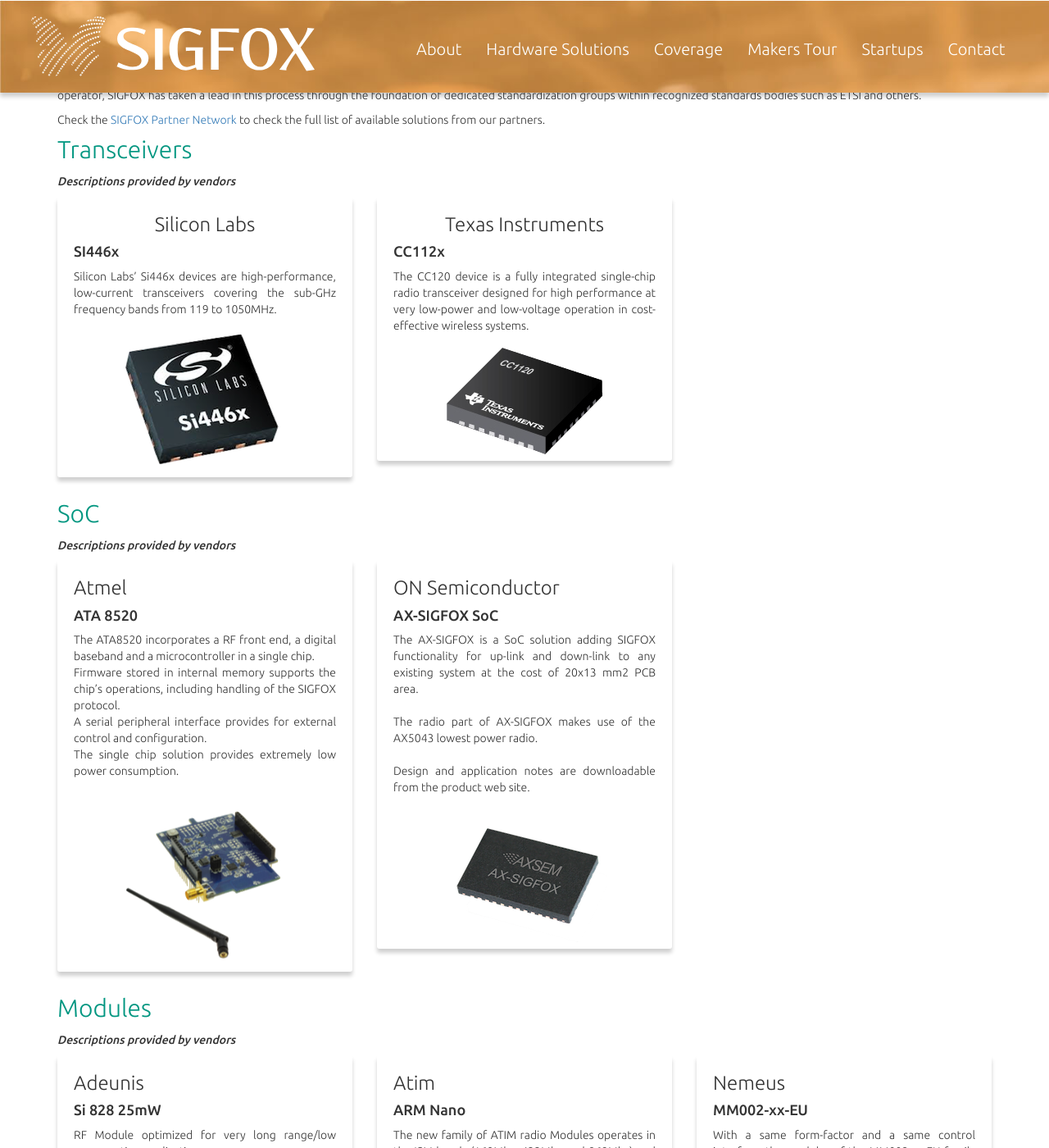
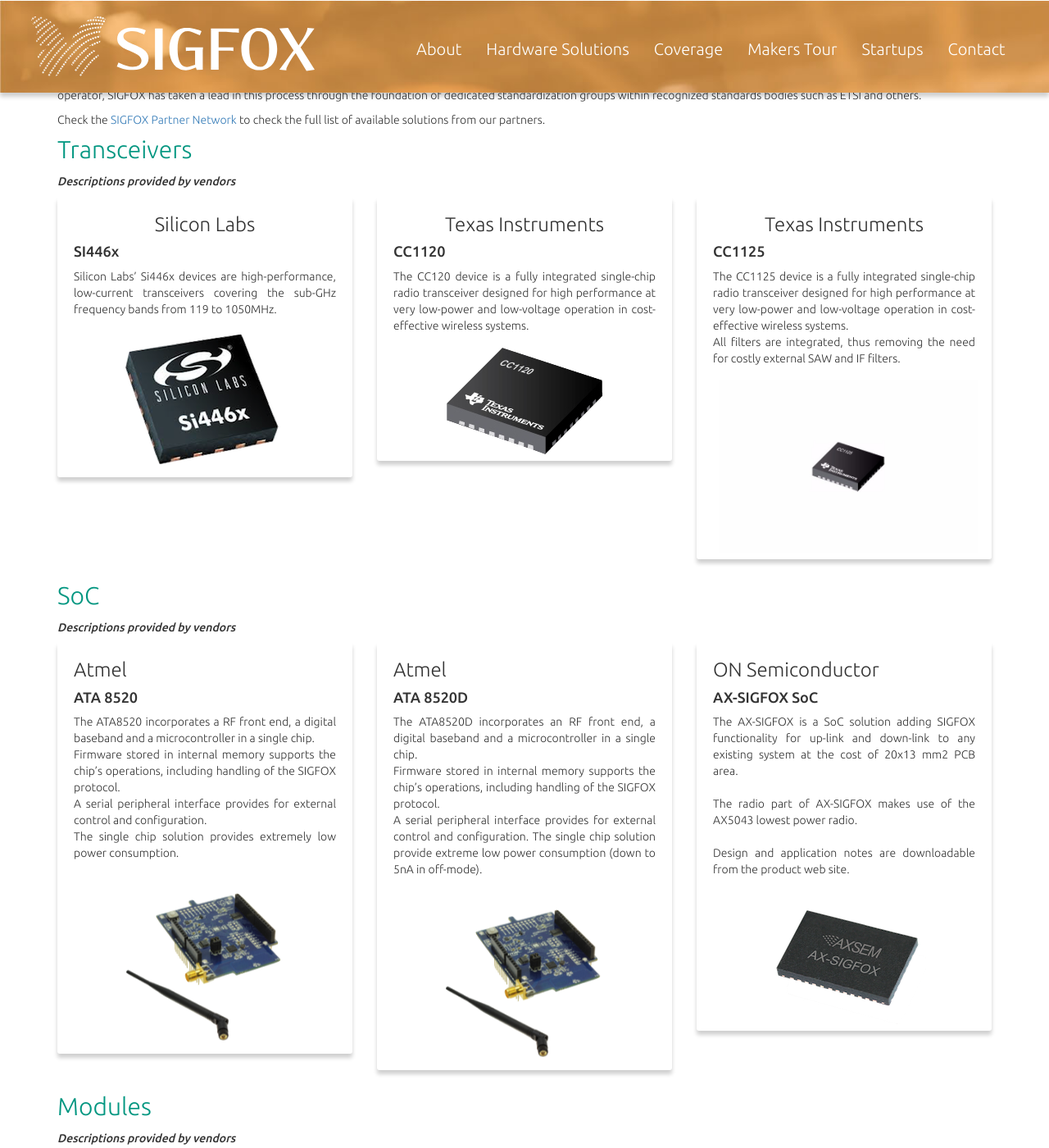
Before and after one commit to sigfox/makers.sigfox.com, a Jekyll site: the page built from index.html, in a window 1280 px wide and 1400 px high, scrolled down 1827 px. Shown: the whole window at 82% size. Built offline with Jekyll 4.4.1, drawn with Linux system fonts in a browser that asks for light colours.

Commit message:
Hardware solutions: update transceivers & SoC

```diff
--- a/_data/hardware.yml
+++ b/_data/hardware.yml
@@ -14,11 +14,17 @@
         - name: SI446x
           desc: Silicon Labs’ Si446x devices are high-performance, low-current transceivers covering the sub-GHz frequency bands from 119 to 1050MHz.
           img: silabs-si446.png
+          url: https://partners.sigfox.com/products/si446x-family
       - name: Texas Instruments
         solutions:
-        - name: CC112x
+        - name: CC1120
           desc: The CC120 device is a fully integrated single-chip radio transceiver designed for high performance at very low-power and low-voltage operation in cost-effective wireless systems.
           img: ti-cc1120.png
+          url: https://partners.sigfox.com/products/cc1120
+        - name: CC1125
+          desc: The CC1125 device is a fully integrated single-chip radio transceiver designed for high performance at very low-power and low-voltage operation in cost-effective wireless systems. <br />All filters are integrated, thus removing the need for costly external SAW and IF filters.
+          img: ti-cc1125.png
+          url: https://partners.sigfox.com/products/cc1125
   - name: SoC
     info: Descriptions provided by vendors
     partners:
@@ -32,6 +38,11 @@
           - name: ATA 8520
             desc: The ATA8520 incorporates a RF front end, a digital baseband and a microcontroller in a single chip.<br />Firmware stored in internal memory supports the chip’s operations, including handling of the SIGFOX protocol.<br />A serial peripheral interface provides for external control and configuration.<br />The single chip solution provides extremely low power consumption.
             img: atmel-ata8520.png
+            url: https://partners.sigfox.com/products/ata8520
+          - name: ATA 8520D
+            desc: The ATA8520D incorporates an RF front end, a digital baseband and a microcontroller in a single chip.<br />Firmware stored in internal memory supports the chip’s operations, including handling of the SIGFOX protocol.<br />A serial peripheral interface provides for external control and configuration. The single chip solution provide extreme low power consumption (down to 5nA in off-mode).
+            img: atmel-ata8520.png
+            url: https://partners.sigfox.com/products/ata8520d
   - name: Modules
     info: Descriptions provided by vendors
     partners:
```
Also changed, not shown: img/hw/ti-cc1125.png (added).
